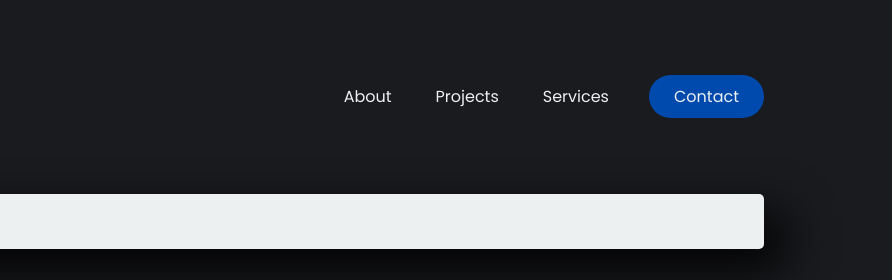
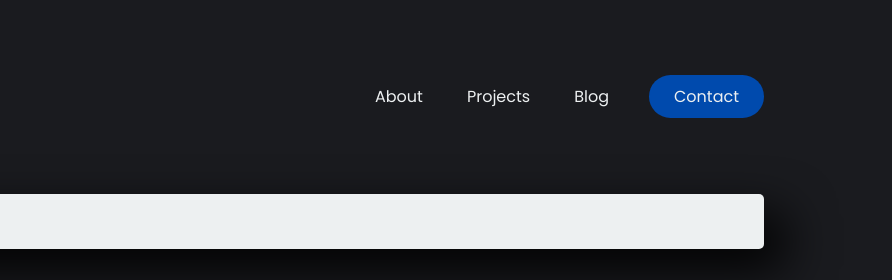
Before and after one commit to azzcampbell/northernstack, a plain HTML site: page index.html in a window 1280 px wide. Shown: the full height of the page, 388-1280 px from the left. Drawn offline with Linux system fonts and the light colour scheme.

Commit message:
Testing VS commit

```diff
--- a/index.html
+++ b/index.html
@@ -15,7 +15,7 @@
                 <ul class="nav_links">
                     <li><a href="#">About</a></li>
                     <li><a href="#">Projects</a></li>
-                    <li><a href="#">Services</a></li>
+                    <li><a href="#">Blog</a></li>
                 </ul>
             </nav>
             <a class="cta" href="#"><button>Contact</button></a>
```
